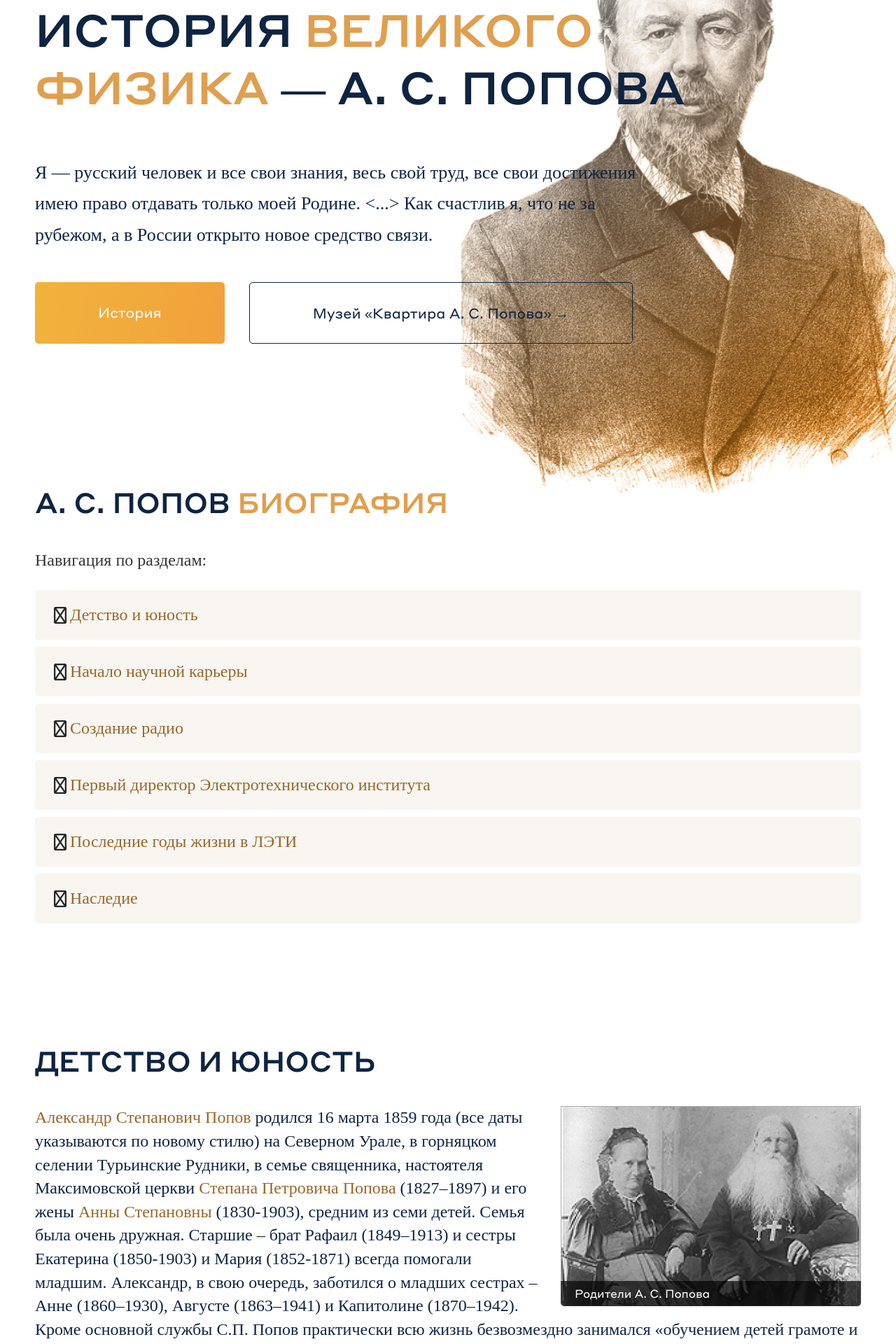
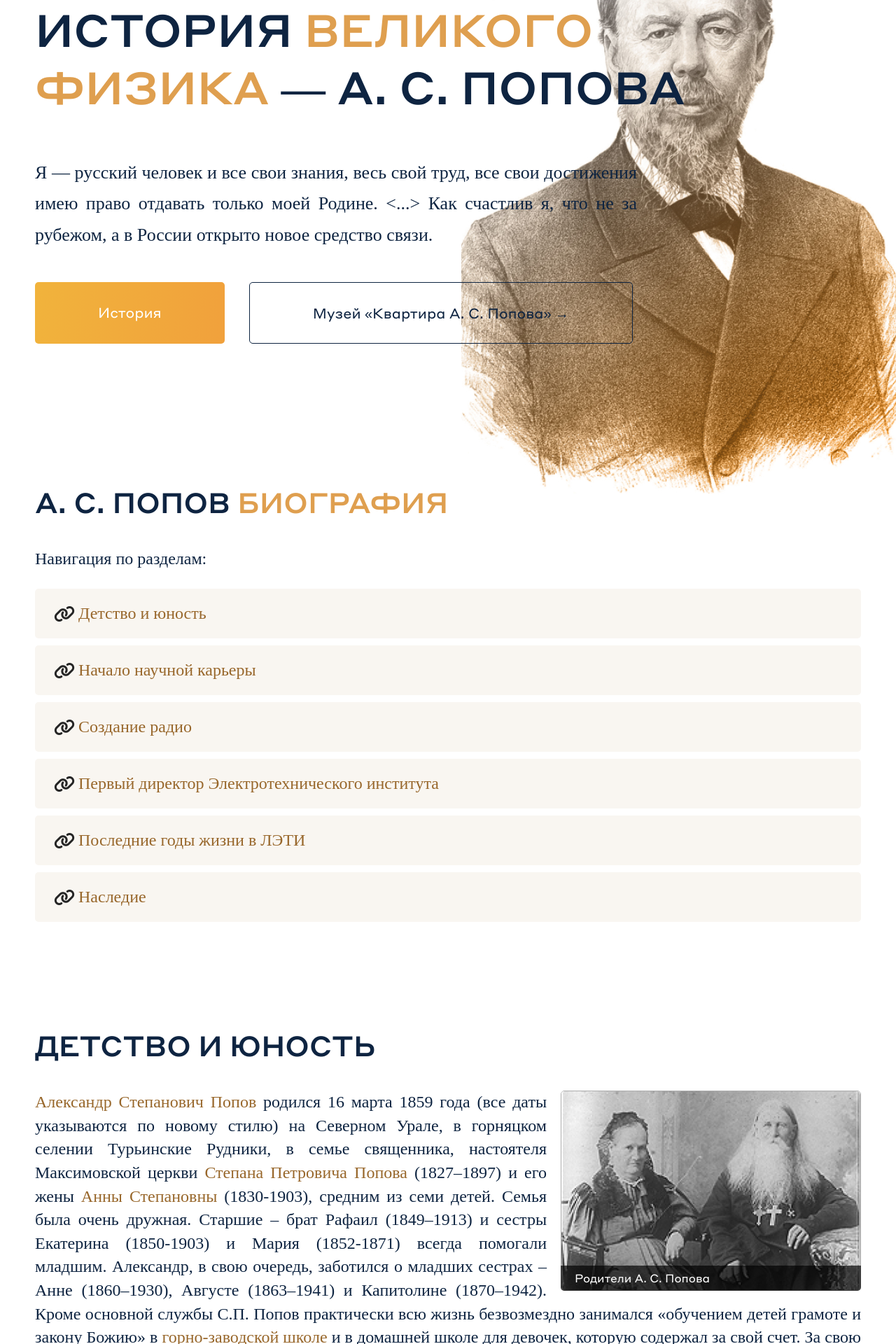
Before and after one commit to matvej-melikhov/popov-museum, a Flask app: page / in a window 1280 px wide. Shown: the part 280-2200 px from the top of the page at 70% size. Run offline with Flask 3, Linux system fonts and the light colour scheme; style sheets or scripts are compiled from the project's sources; some libraries are stand-ins or nearby versions.

Commit message:
Внесены доработки на странице
1) Исправлена ошибка с отображением значков в блоке ссылок
2) Исправлены закругления краёв у изображений
3) Исправлены отступы между блоками с информацией с 8 до 6 rem

```diff
--- a/app/static/css/index-style.css
+++ b/app/static/css/index-style.css
@@ -35,183 +35,6 @@
   src: local("Styrene"), url("../font/StyreneAWeb-Black.woff") format("woff"), url("../font/StyreneAWeb-Black.ttf") format("ttf"), url("../font/StyreneAWeb-Black.eot") format("eot");
 }
 /* padding for container block */
-@font-face {
-  font-family: "Styrene";
-  font-style: normal;
-  font-weight: 100;
-  src: local("Styrene"), url("../font/StyreneAWeb-Thin.woff") format("woff"), url("../font/StyreneAWeb-Thin.ttf") format("ttf"), url("../font/StyreneAWeb-Thin.eot") format("eot");
-}
-@font-face {
-  font-family: "Styrene";
-  font-style: normal;
-  font-weight: 200;
-  src: local("Styrene"), url("../font/StyreneAWeb-Light.woff") format("woff"), url("../font/StyreneAWeb-Light.ttf") format("ttf"), url("../font/StyreneAWeb-Light.eot") format("eot");
-}
-@font-face {
-  font-family: "Styrene";
-  font-style: 400;
-  font-weight: regular;
-  src: local("Styrene"), url("../font/StyreneAWeb-Regular.woff") format("woff"), url("../font/StyreneAWeb-Regular.ttf") format("ttf"), url("../font/StyreneAWeb-Regular.eot") format("eot");
-}
-@font-face {
-  font-family: "Styrene";
-  font-style: normal;
-  font-weight: 500;
-  src: local("Styrene"), url("../font/StyreneAWeb-Medium.woff") format("woff"), url("../font/StyreneAWeb-Medium.ttf") format("ttf"), url("../font/StyreneAWeb-Medium.eot") format("eot");
-}
-@font-face {
-  font-family: "Styrene";
-  font-style: normal;
-  font-weight: 700;
-  src: local("Styrene"), url("../font/StyreneAWeb-Bold.woff") format("woff"), url("../font/StyreneAWeb-Bold.ttf") format("ttf"), url("../font/StyreneAWeb-Bold.eot") format("eot");
-}
-@font-face {
-  font-family: "Styrene";
-  font-style: normal;
-  font-weight: 900;
-  src: local("Styrene"), url("../font/StyreneAWeb-Black.woff") format("woff"), url("../font/StyreneAWeb-Black.ttf") format("ttf"), url("../font/StyreneAWeb-Black.eot") format("eot");
-}
-/* padding for container block */
-* {
-  -webkit-box-sizing: border-box;
-          box-sizing: border-box;
-  padding: 0;
-  margin: 0;
-  text-decoration: none;
-  list-style: none;
-  font-family: Lora, serif;
-}
-
-html {
-  font-size: 10px;
-}
-
-body::-webkit-scrollbar {
-  width: 8px;
-}
-
-body::-webkit-scrollbar-track {
-  background: #efe3ff;
-}
-
-body::-webkit-scrollbar-thumb {
-  background-color: #DF9F4F;
-  width: 4px;
-  border: 2px solid #efe3ff;
-}
-
-.title {
-  font-family: Styrene, sans-serif;
-  font-size: 4rem;
-  font-weight: 500;
-  text-transform: uppercase;
-  color: #0E2441;
-  margin-bottom: 4rem;
-}
-.title > span {
-  font-family: inherit;
-}
-
-.minititle {
-  font-family: Styrene, sans-serif;
-  font-size: 3.2rem;
-  font-weight: 500;
-  color: #0E2441;
-  margin-bottom: 2.5rem;
-}
-.minititle > span {
-  font-family: inherit;
-}
-
-.text {
-  font-family: Lora, serif;
-  font-size: 2.4rem;
-  font-weight: 400;
-  line-height: 140%;
-  color: #0E2441;
-  margin-bottom: 1.5rem;
-}
-.text > span {
-  font-family: inherit;
-}
-
-.pr {
-  color: #BB8D54;
-}
-
-.pr-dark {
-  color: #98672B;
-}
-
-.pr-btn {
-  padding: 3rem 9rem;
-  border-radius: 5px;
-  background: linear-gradient(97deg, #F1B33C 0%, #F1A13C 100%);
-  color: #fff;
-}
-
-.btn {
-  padding: 2rem 4rem;
-  border-radius: 5px;
-  border: 1px solid #0E2441;
-  color: #0E2441;
-}
-
-.img {
-  border-radius: 5px;
-}
-
-.ref {
-  color: #BB8D54;
-  text-decoration: underline;
-}
-
-.container {
-  max-width: 1600px;
-  margin: 0 auto;
-  padding: 0px 5rem;
-}
-
-.header {
-  position: fixed;
-  top: 0;
-  right: 0;
-  z-index: 10;
-  height: 90px;
-  width: 100%;
-  padding: 10px 0px;
-  background: #fff;
-  border-bottom: 1px solid #DBDEE2;
-  border-radius: 0px 0px 10px 10px;
-}
-.header__inner {
-  height: 100%;
-}
-.header__img {
-  height: 100%;
-}
-
-.main {
-  margin-top: calc(90px + 8rem);
-  margin-bottom: 8rem;
-  min-height: calc(100vh - 16rem - 90px - 70px);
-}
-
-.footer {
-  height: 70px;
-  width: 100%;
-  padding: 10px 0px;
-  background: #fff;
-  border-top: 1px solid #DBDEE2;
-  border-radius: 0px 0px 10px 10px;
-}
-.footer__inner {
-  height: 100%;
-}
-.footer__img {
-  height: 100%;
-}
-
 .main-section {
   display: -webkit-box;
   display: -ms-flexbox;
@@ -229,6 +52,11 @@ body::-webkit-scrollbar-thumb {
 
 .pr-gold-text {
   color: #98672B;
+}
+
+.text,
+.section {
+  text-align: justify;
 }
 
 .text-block {
@@ -393,6 +221,7 @@ body::-webkit-scrollbar-thumb {
 .image-container {
   position: relative;
   height: 286px;
+  border-radius: 5px 5px 5px 5px;
 }
 
 .image-right {
@@ -409,7 +238,7 @@ body::-webkit-scrollbar-thumb {
   display: inline;
   height: 286px;
   border: #acacac 1px solid;
-  border-radius: 0 0 5px 5px;
+  border-radius: 5px 5px 5px 5px;
 }
 
 .photo-description {
@@ -429,7 +258,7 @@ body::-webkit-scrollbar-thumb {
   width: 100%;
 }
 
-.wrapper-text {
+p {
   color: #0E2441;
   font-family: Lora;
   font-size: 24px;
@@ -443,5 +272,5 @@ body::-webkit-scrollbar-thumb {
 }
 
 .section {
-  padding: 8rem 0 0 0;
+  padding: 6rem 0 0 0;
 }
--- a/app/static/css/index-style.scss
+++ b/app/static/css/index-style.scss
@@ -1,7 +1,6 @@
 @import "fonts.scss";
 @import "vars.scss";
 @import "sizes.scss";
-@import "main.scss";
 
 $right-photo-height: 286px;
 
@@ -20,6 +19,11 @@ $left-photo-height: 292px;
 
 .pr-gold-text {
     color: $pr-dark;
+}
+
+.text,
+.section{
+    text-align: justify;
 }
 
 .text-block {
@@ -173,7 +177,7 @@ $left-photo-height: 292px;
 .image-container {
     position: relative;
     height: $right-photo-height;
-
+    border-radius: 5px 5px 5px 5px;
 }
 
 .image-right {
@@ -190,7 +194,7 @@ $left-photo-height: 292px;
     display: inline;
     height: $right-photo-height;
     border: #acacac 1px solid;
-    border-radius: 0 0 5px 5px;
+    border-radius: 5px 5px 5px 5px;
 
 }
 
@@ -211,7 +215,7 @@ $left-photo-height: 292px;
 
 }
 
-.wrapper-text {
+p {
     color: $secondary;
     font-family: Lora;
     font-size: 24px;
@@ -224,7 +228,7 @@ $left-photo-height: 292px;
 
 
 .section {
-    padding: 8rem 0 0 0;
+    padding: 6rem 0 0 0;
 }
 
 // @media(max-width: 1440px){
--- a/app/templates/index.html
+++ b/app/templates/index.html
@@ -51,16 +51,16 @@
             <p>Навигация по разделам:</p>
         </div>
         <div class="links-block__links">
-            <a class="link" href="#bio"><i class="fa-regular fa-link" style="color: #252525;"></i> Детство и юность</a>
-            <a class="link" href="#career"><i class="fa-regular fa-link" style="color: #252525;"></i> Начало научной
+            <a class="link" href="#bio"><i class="fa-solid fa-link" style="color: #252525;"></i> Детство и юность</a>
+            <a class="link" href="#career"><i class="fa-solid fa-link" style="color: #252525;"></i> Начало научной
                 карьеры</a>
-            <a class="link" href="#radio"><i class="fa-regular fa-link" style="color: #252525;"></i> Создание радио</a>
-            <a class="link" href="#director"><i class="fa-regular fa-link" style="color: #252525;"></i> Первый директор
+            <a class="link" href="#radio"><i class="fa-solid fa-link" style="color: #252525;"></i> Создание радио</a>
+            <a class="link" href="#director"><i class="fa-solid fa-link" style="color: #252525;"></i> Первый директор
                 Электротехнического института</a>
-            <a class="link" href="#last-years"><i class="fa-regular fa-link" style="color: #252525;"></i> Последние годы
+            <a class="link" href="#last-years"><i class="fa-solid fa-link" style="color: #252525;"></i> Последние годы
                 жизни в
                 ЛЭТИ</a>
-            <a class="link" href="#last-years"><i class="fa-regular fa-link" style="color: #252525;"></i> Наследие</a>
+            <a class="link" href="#last-years"><i class="fa-solid fa-link" style="color: #252525;"></i> Наследие</a>
 
         </div>
     </div>
@@ -177,7 +177,7 @@
             ведущих
             специалистов Морского ведомства, членом Морского технического комитета и регулярно привлекался к решению
             сложных практических вопросов.</p>
-        </p>
+
 
         <div class="image-container image-right">
             <img class="main-picture" src="../static/img/power_station.jpg" alt="Нижегородская электростанция">
```
Also changed, not shown: app/static/css/index-style-dist.css (deleted).
